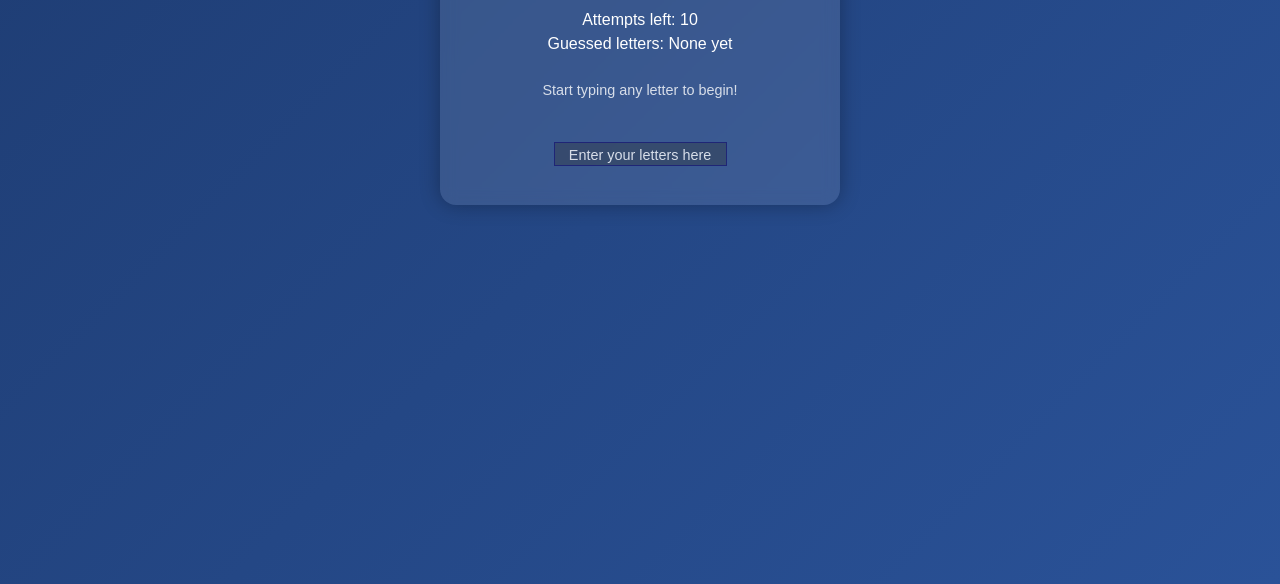
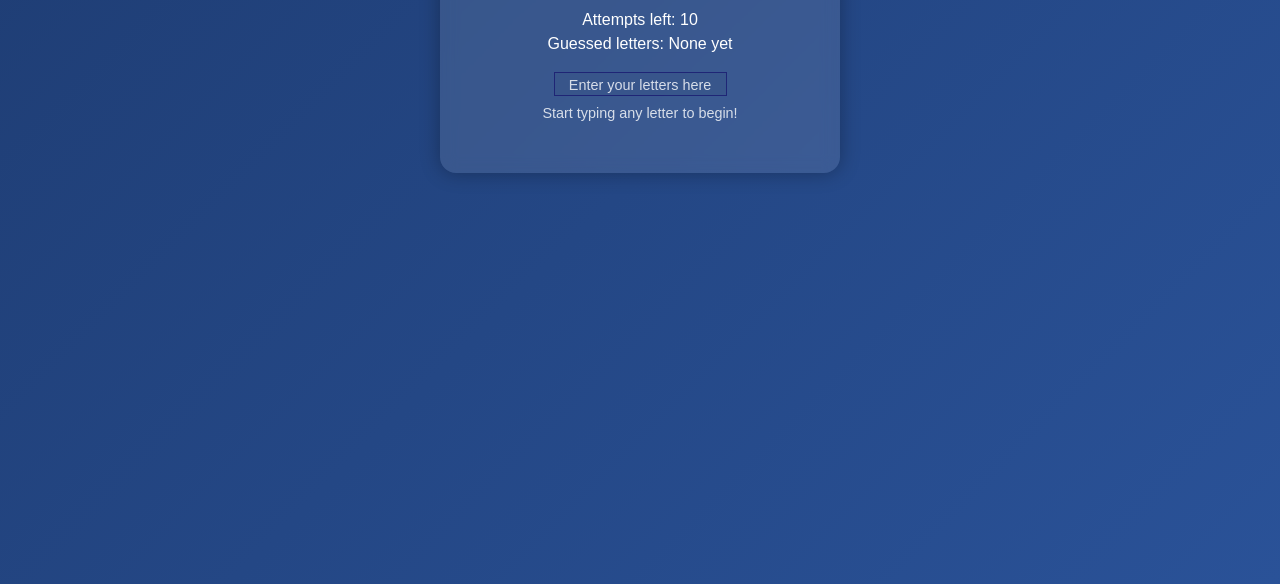
Before and after one commit to KenVermillionJr/3-2-Word-Guess-Game, a plain HTML site: page index.html in a window 1280 px wide. Shown: the part 236-820 px from the top of the page. Drawn offline with nearby package versions, Linux system fonts and the light colour scheme.

Commit message:
chore: updated activities

```diff
--- a/index.html
+++ b/index.html
@@ -45,7 +45,7 @@
       }
 
       .footer {
-        margin-top: 1.5rem;
+        /* margin-top: 1.5rem; */
         font-size: 0.9rem;
         opacity: 0.8;
         text-align: center;
@@ -62,8 +62,8 @@
         Attempts left: <span id="attempts">10</span> <br />
         Guessed letters: <span id="guessedLetters">None yet</span>
       </p>
-      <p class="footer">Start typing any letter to begin!</p>
-       <textarea class="footer" id="maskedWord" style="min-width:0; max-height:1.5rem; overflow:hidden; resize:none; border: 1px solid midnightblue; background-color: rgb(54, 71, 102); color: white;">Enter your letters here</textarea>
+       <textarea class="footer" id="maskedWord" style="min-width:0; max-height:1.5rem; overflow:hidden; resize:none; border: 1px solid midnightblue; background-color:#38558a; color: white;">Enter your letters here</textarea>
+        <p class="footer">Start typing any letter to begin!</p>
     </div>
 
     <!-- ✅ Your game logic -->
```
